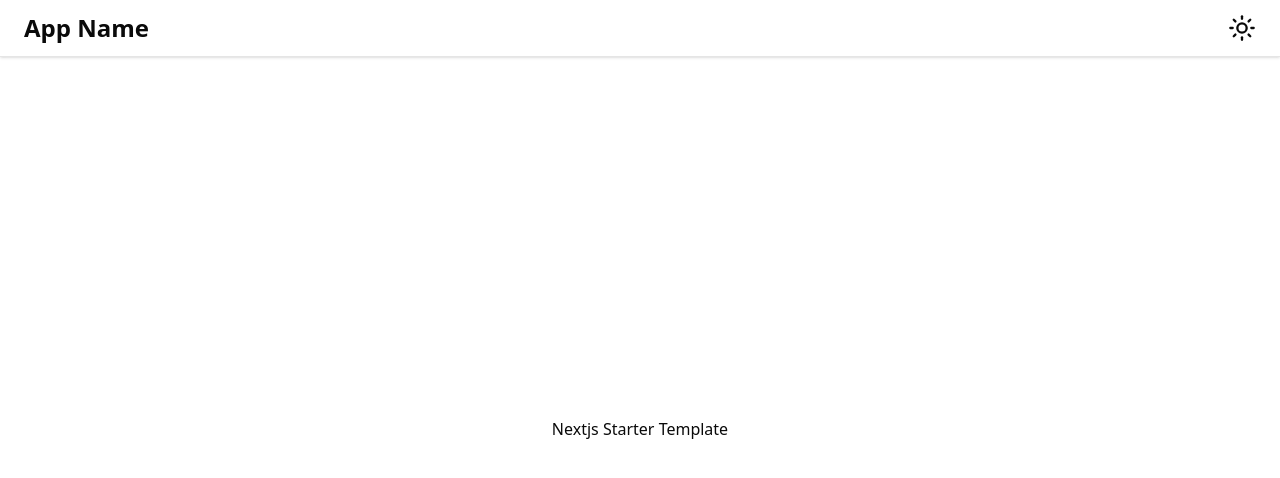
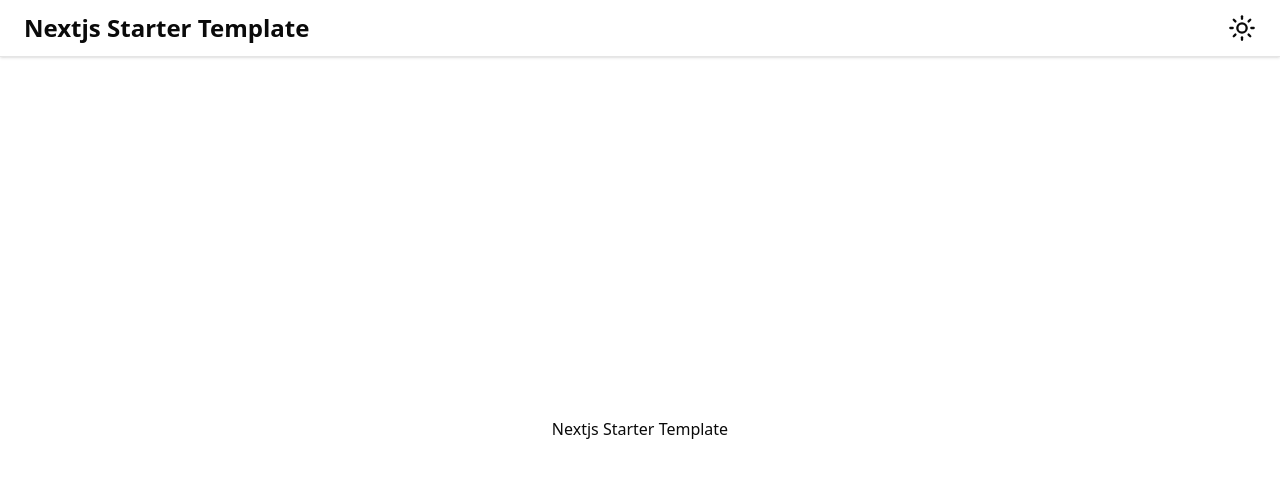
Before and after one commit to MrSaikatS/nextjs-starter-template, a Next.js app: page / in a window 1280 px wide. Shown: the top 478 px of the page. Built offline with nearby package versions, Linux system fonts and the light colour scheme.

Commit message:
some modifications

```diff
--- a/src/app/layout.tsx
+++ b/src/app/layout.tsx
@@ -8,18 +8,17 @@ type RootLayoutProps = Readonly<{
 
 const RootLayout = ({ children }: RootLayoutProps) => {
   return (
-    <html
-      lang="en"
-      suppressHydrationWarning
-    >
+    <html lang="en">
       <body className="">
         <ThemeProvider
           attribute={"class"}
           enableSystem={false}
         >
-          <Header />
+          <Header appName="Nextjs Starter Template" />
 
-          <main className="container mx-auto px-6 py-3">{children}</main>
+          <main className="container mx-auto px-6 py-3">
+            {children ? children : <p>Error loading content.</p>}
+          </main>
         </ThemeProvider>
       </body>
     </html>
--- a/src/app/page.tsx
+++ b/src/app/page.tsx
@@ -2,15 +2,15 @@ import { Metadata } from "next";
 
 export const metadata: Metadata = {
   title: "Home | Nextjs Starter Template",
-  description: "Hpme page of Nextjs Starter Template",
+  description: "Home page of Nextjs Starter Template",
 };
 
 const page = () => {
   return (
     <>
-      <div className="grid h-[90dvh] place-items-center">
+      <section className="grid h-[90dvh] place-items-center">
         <div className="">Nextjs Starter Template</div>
-      </div>
+      </section>
     </>
   );
 };
--- a/src/components/Header/Header.tsx
+++ b/src/components/Header/Header.tsx
@@ -1,18 +1,27 @@
 import ThemeToggleButton from "../ui/ThemeToggleButton";
 
-const Header = () => {
+const Header = ({ appName }: { appName: string }) => {
   return (
-    <>
-      <header className="border-b shadow">
-        <div className="container mx-auto flex items-center justify-between px-6 py-3">
-          <h1 className="text-2xl font-semibold">App Name</h1>
+    <header
+      className="border-b shadow"
+      aria-label="Application Header"
+    >
+      <div className="container mx-auto flex items-center justify-between px-6 py-3">
+        <h1
+          className="text-2xl font-semibold"
+          aria-label="App Name"
+        >
+          {appName}
+        </h1>
 
-          <nav className="flex items-center">
-            <ThemeToggleButton />
-          </nav>
-        </div>
-      </header>
-    </>
+        <nav
+          className="flex items-center"
+          aria-label="Theme Toggle Navigation"
+        >
+          <ThemeToggleButton />
+        </nav>
+      </div>
+    </header>
   );
 };
 
```
